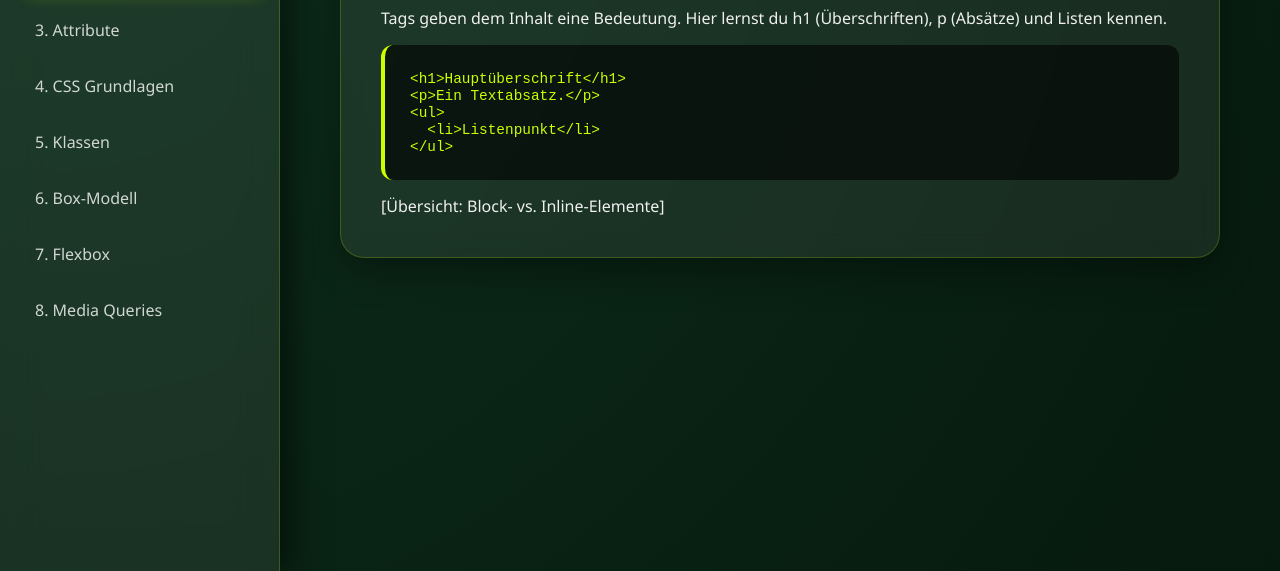
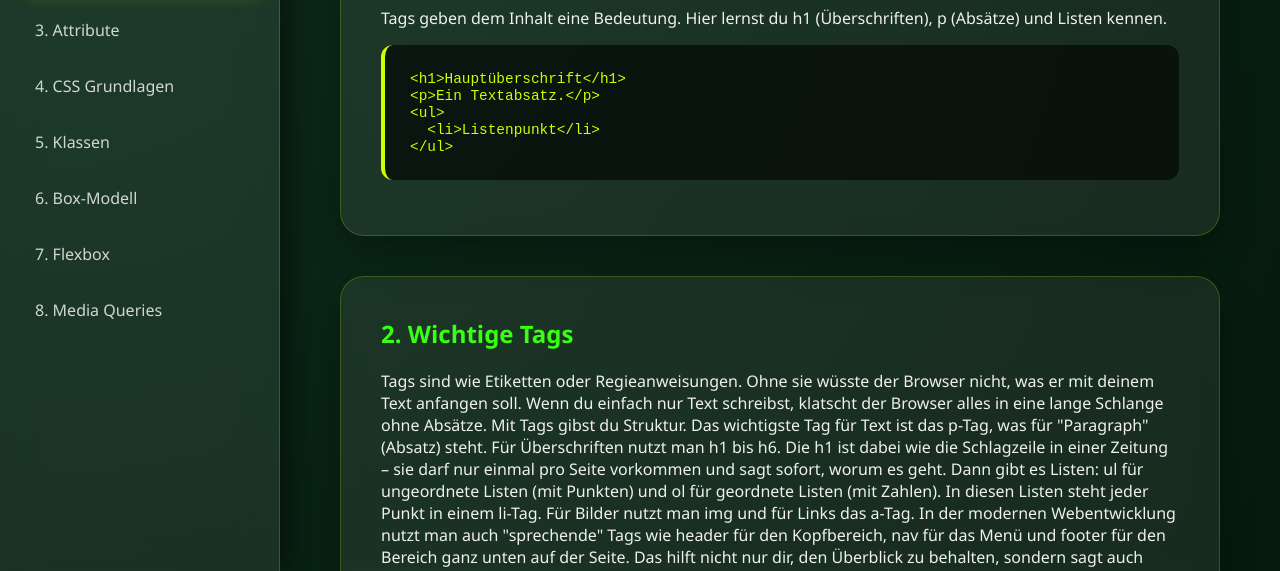
Before and after one commit to e3pro/Herr-Ochel-Fanboy, a plain HTML site: page wichtigetags.html in a window 1280 px wide. Shown: the part 229-800 px from the top of the page. Drawn offline with Linux system fonts and the light colour scheme.

Commit message:
Update wichtigetags.html

```diff
--- a/wichtigetags.html
+++ b/wichtigetags.html
@@ -31,8 +31,8 @@
 &lt;ul&gt;
   &lt;li&gt;Listenpunkt&lt;/li&gt;
 &lt;/ul&gt;</code></pre>
-        <div class="image-placeholder">[Übersicht: Block- vs. Inline-Elemente]</div>
     </article>
+    <article class="entry"><h2>2. Wichtige Tags</h2> <p>Tags sind wie Etiketten oder Regieanweisungen. Ohne sie wüsste der Browser nicht, was er mit deinem Text anfangen soll. Wenn du einfach nur Text schreibst, klatscht der Browser alles in eine lange Schlange ohne Absätze. Mit Tags gibst du Struktur. Das wichtigste Tag für Text ist das p-Tag, was für "Paragraph" (Absatz) steht. Für Überschriften nutzt man h1 bis h6. Die h1 ist dabei wie die Schlagzeile in einer Zeitung – sie darf nur einmal pro Seite vorkommen und sagt sofort, worum es geht. Dann gibt es Listen: ul für ungeordnete Listen (mit Punkten) und ol für geordnete Listen (mit Zahlen). In diesen Listen steht jeder Punkt in einem li-Tag. Für Bilder nutzt man img und für Links das a-Tag. In der modernen Webentwicklung nutzt man auch "sprechende" Tags wie header für den Kopfbereich, nav für das Menü und footer für den Bereich ganz unten auf der Seite. Das hilft nicht nur dir, den Überblick zu behalten, sondern sagt auch Google ganz genau, welcher Teil deiner Seite am wichtigsten ist. Man kann sich Tags wie Werkzeuge in einem Werkzeugkasten vorstellen: Für jede Aufgabe gibt es das passende Teil, und wenn man die richtigen wählt, sieht die Seite am Ende professionell aus.</p></article>
 </main>
 
 </body>
```
